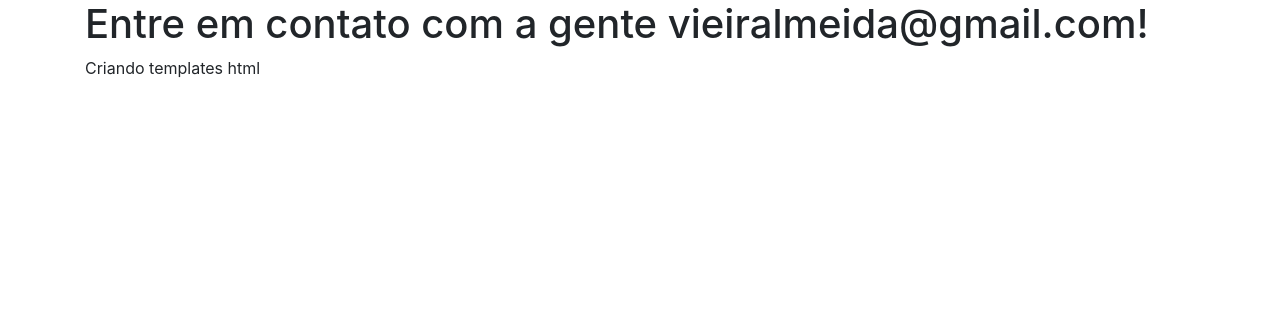
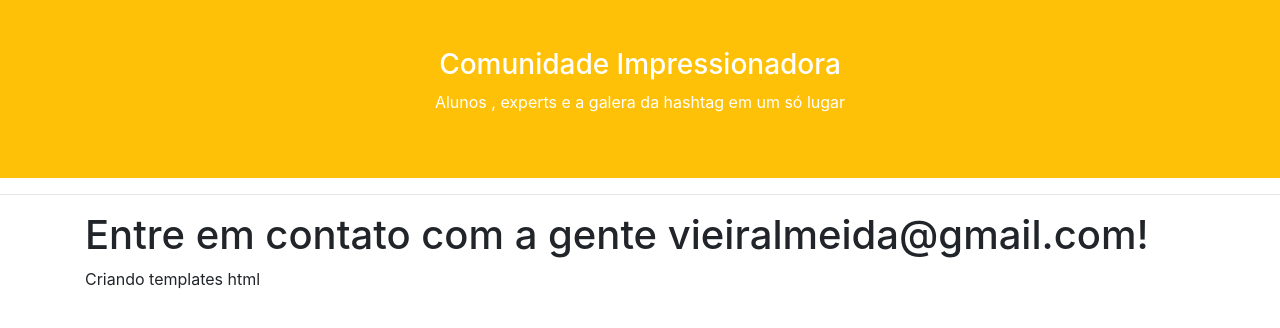
Before and after one commit to sivaldo-almeida1973/SiteComunidadePythonFlask, a Flask app: page /contato in a window 1280 px wide. Shown: the part 56-384 px from the top of the page. Run offline with Flask 3, Linux system fonts and the light colour scheme; some libraries are stand-ins or nearby versions.

Commit message:
incluindo container

```diff
--- a/comunidadeimpressionadora/templates/base.html
+++ b/comunidadeimpressionadora/templates/base.html
@@ -9,7 +9,13 @@
     {% endblock %}
 </head>
 <body>
+
     {% include 'navbar.html' %}
+       <div class="container-fluid p-5 bg-warning text-white text-center">
+  <h3>Comunidade Impressionadora</h3>
+  <p>Alunos , experts e a galera da hashtag em um só lugar</p>
+</div>
+<hr>
     <div class="container">
         {% with mensagens = get_flashed_messages(with_categories=True) %}
             {% if mensagens %}
```
